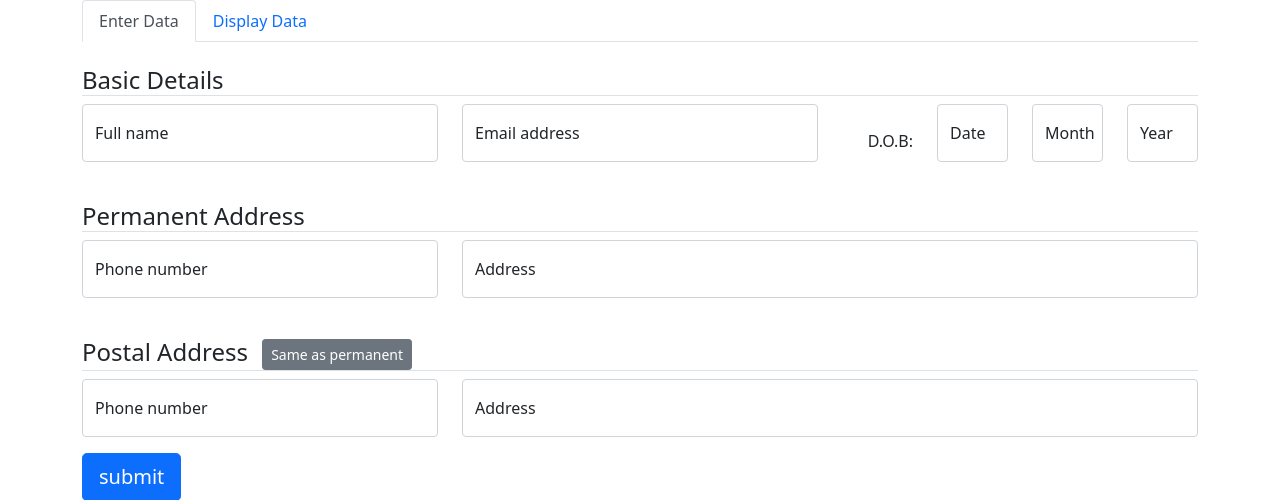
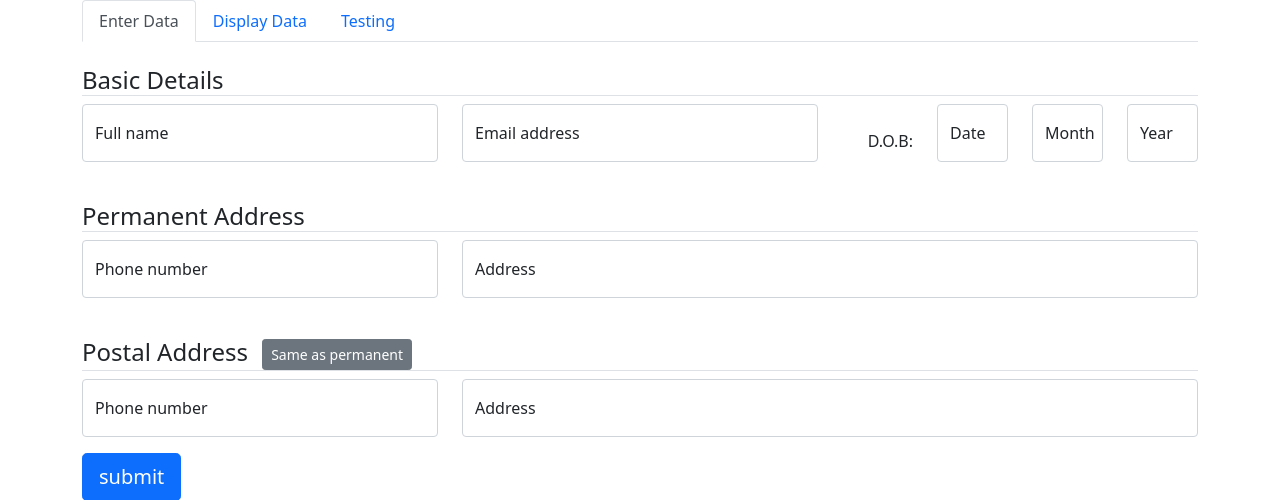
Before and after one commit to ameyGaonkar/phpMySqliOOP, a PHP site: page / in a window 1280 px wide. Shown: the top 500 px of the page. Run offline with PHP 8.4, Linux system fonts and the light colour scheme.

Commit message:
Changes added to test actions

```diff
--- a/index.php
+++ b/index.php
@@ -1,5 +1,6 @@
 <!doctype html>
 <html lang="en">
+
 <head>
     <!-- Required meta tags -->
     <meta charset="utf-8">
@@ -10,6 +11,7 @@
 
     <title>People</title>
 </head>
+
 <body>
     <div class="container">
         <ul class="nav nav-tabs">
@@ -18,6 +20,9 @@
             </li>
             <li class="nav-item">
                 <a class="nav-link" href="displayAll.php">Display Data</a>
+            </li>
+            <li class="nav-item">
+                <a class="nav-link" href="#">Testing</a>
             </li>
         </ul>
 
@@ -98,7 +103,7 @@
     </div>
 
     <script>
-        function capitaliseName(ele){
+        function capitaliseName(ele) {
             splitStr = ele.value.split(' ');
             for (var i = 0; i < splitStr.length; i++) {
                 splitStr[i] = splitStr[i].charAt(0).toUpperCase() + splitStr[i].substring(1).toLowerCase();
@@ -106,11 +111,11 @@
             ele.value = splitStr.join(' ');
         }
 
-        function capitaliseAddress(ele){
+        function capitaliseAddress(ele) {
             splitStr = ele.value.split(/[,]+/);
 
             for (var i = 0; i < splitStr.length; i++) {
-                if(splitStr[i].includes('.')){
+                if (splitStr[i].includes('.')) {
                     let subStrSplit = splitStr[i].split(/[.]+/);
                     for (var j = 0; j < subStrSplit.length; j++) {
                         subStrSplit[j] = subStrSplit[j].trim().charAt(0).toUpperCase() + subStrSplit[j].trim().substring(1).toLowerCase();
@@ -123,7 +128,7 @@
             ele.value = splitStr.join(', ');
         }
 
-        function copyContactInformation(){
+        function copyContactInformation() {
             document.getElementsByName('userPosCont')[0].value = document.getElementsByName('userPerCont')[0].value;
             document.getElementsByName('userPosAddr')[0].value = document.getElementsByName('userPerAddr')[0].value;
         }
@@ -131,4 +136,5 @@
     <!-- Option 1: Bootstrap Bundle with Popper -->
     <script src="https://cdn.jsdelivr.net/npm/bootstrap@5.0.2/dist/js/bootstrap.bundle.min.js" integrity="sha384-MrcW6ZMFYlzcLA8Nl+NtUVF0sA7MsXsP1UyJoMp4YLEuNSfAP+JcXn/tWtIaxVXM" crossorigin="anonymous"></script>
 </body>
+
 </html>
```
Lines whose indentation alone changed are shown as unchanged.
